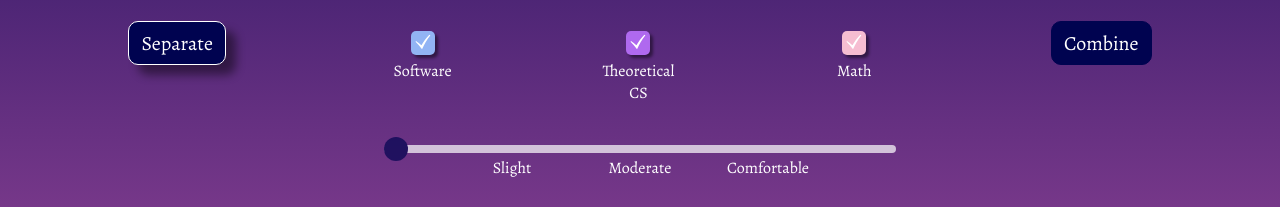
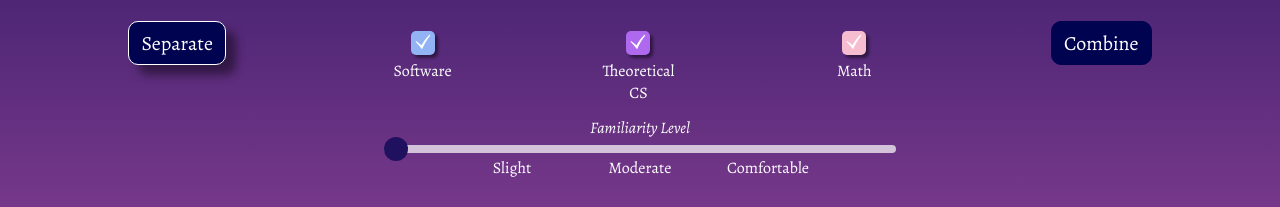
Before and after one commit to jesseyang432/jesseyang432.github.io, a React (Create React App) app: page / in a window 1280 px wide. Shown: the part 1202-1409 px from the top of the page. Built offline with nearby package versions, Linux system fonts and the light colour scheme; a web font is replaced by a local one.

Commit message:
added Familiarity Level header

```diff
--- a/src/components/modules/Explore.js
+++ b/src/components/modules/Explore.js
@@ -269,6 +269,7 @@ class Explore extends Component {
                     <button id={this.state.distribution === "combined" ? "Explore-button-selected" : "Explore-button-unselected"} className="exp-fadeIn" onClick={this.toggleCombined}>Combine</button>
                 </div>
                 <div className="Explore-slider-container exp-fadeIn">
+                    <p className="Explore-slider-header"><em>Familiarity Level</em></p>
                     <input className="Explore-slider" type="range" min="0" max="10" step="0.1" value={this.state.minFamiliarity} onChange={this.changeMinFamiliarity}></input>
                     <p className="Explore-slider-slight">Slight</p>
                     <p className="Explore-slider-moderate">Moderate</p>
--- a/src/components/modules/_Explore.scss
+++ b/src/components/modules/_Explore.scss
@@ -145,6 +145,11 @@
 	display: flex;
 	justify-content: center;
 	width: 50%;
+
+	.Explore-slider-header {
+		position: absolute;
+		top: -28px;
+	}
 
 	.Explore-slider-slight {
 		position: absolute;
--- a/src/components/styles.css
+++ b/src/components/styles.css
@@ -1036,6 +1036,11 @@
       -ms-flex-pack: center;
           justify-content: center;
   width: 50%;
+}
+
+.Explore-slider-container .Explore-slider-header {
+  position: absolute;
+  top: -28px;
 }
 
 .Explore-slider-container .Explore-slider-slight {
```
Also changed, not shown: 2 other files (tests, documents, lock files or other folders).
